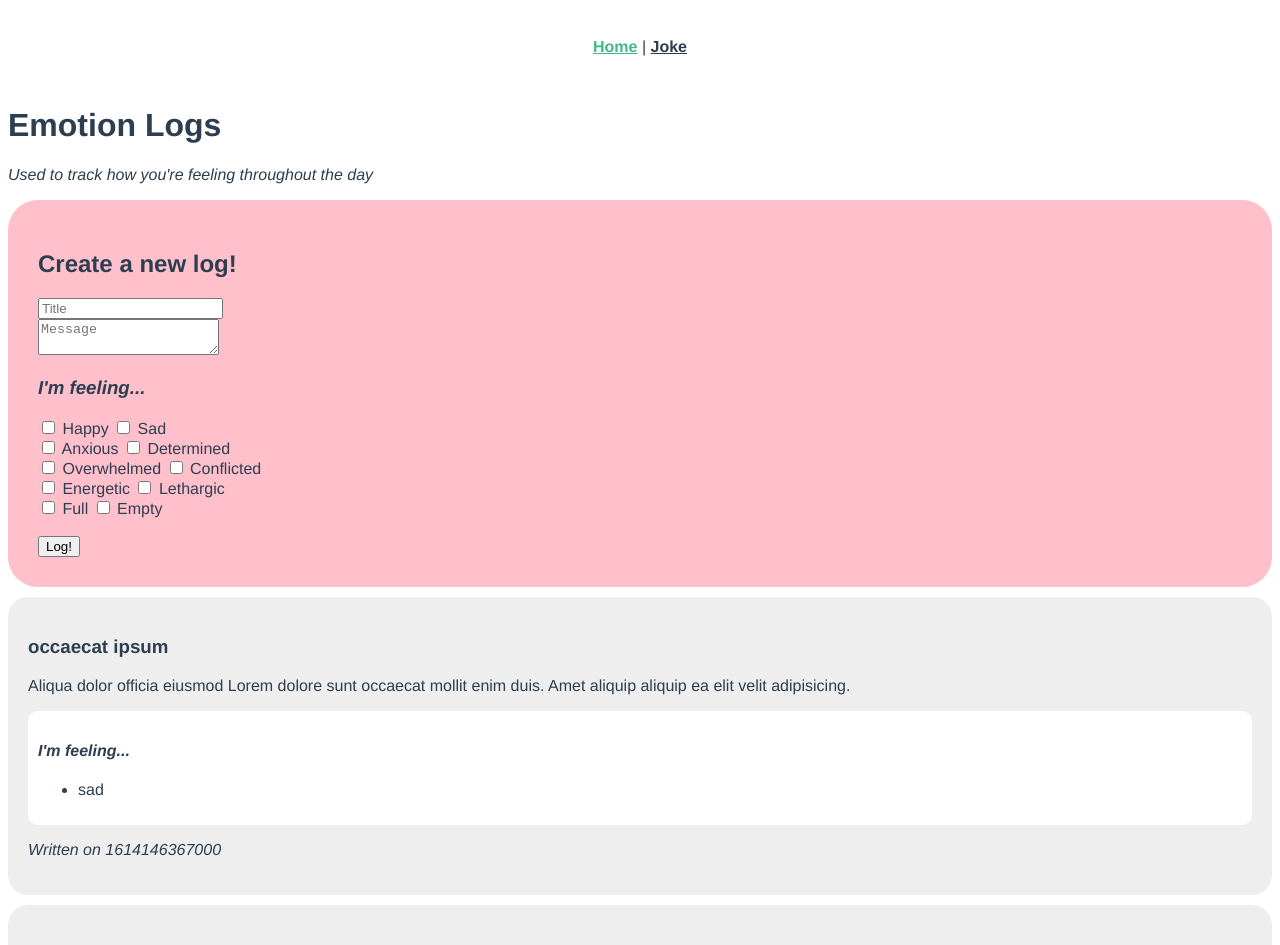
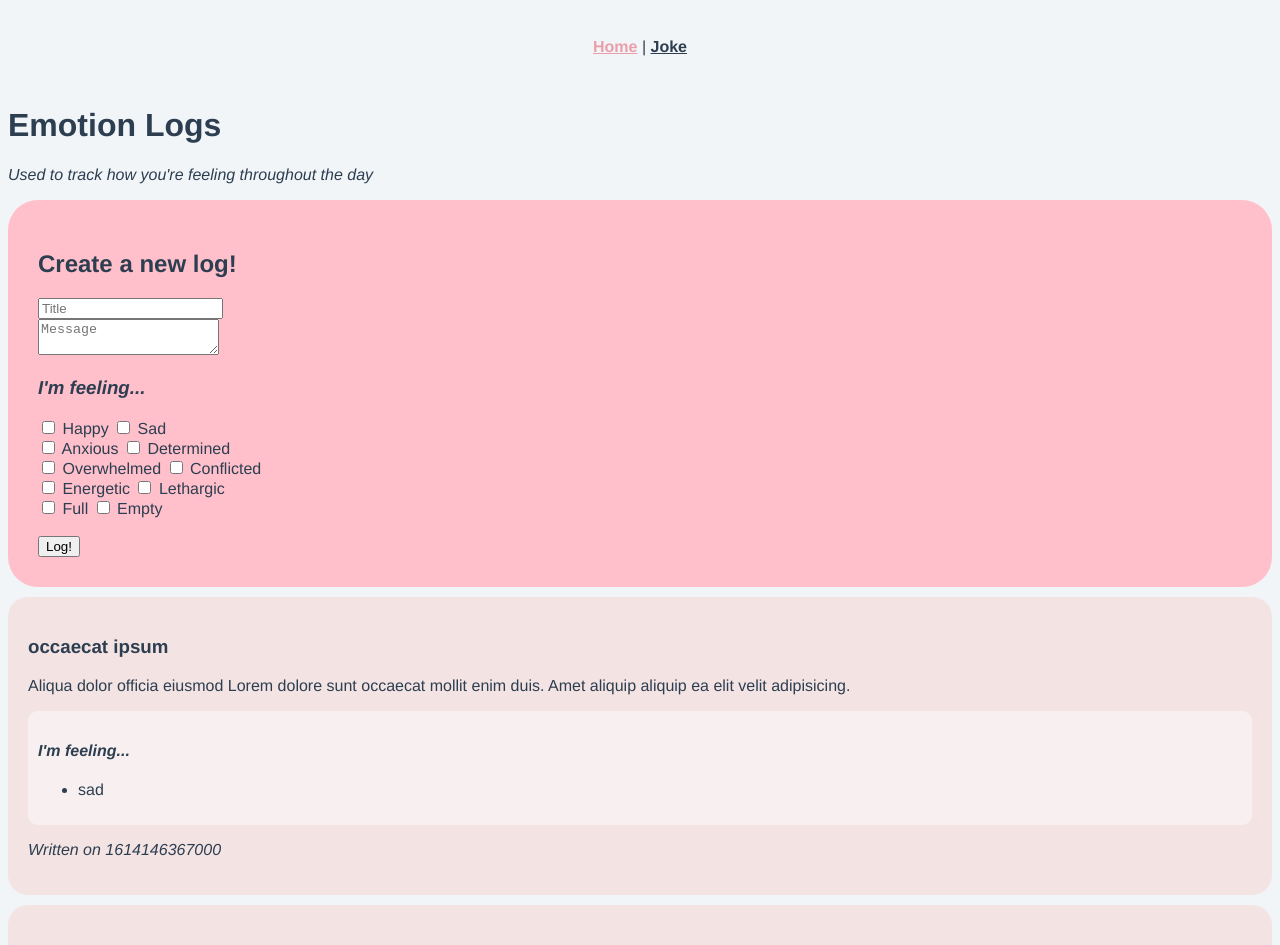
Before and after one commit to BrodyRas/creative-project-3, a Vue app: page / in a window 1280 px wide. Shown: the top 945 px of the page. Built offline with nearby package versions, Linux system fonts and the light colour scheme.

Commit message:
minor color work

```diff
--- a/src/App.vue
+++ b/src/App.vue
@@ -20,6 +20,9 @@
 </template>
 
 <style>
+body{
+  background-color: rgb(241, 245, 248);
+}
 #app {
   font-family: Avenir, Helvetica, Arial, sans-serif;
   -webkit-font-smoothing: antialiased;
@@ -39,7 +42,7 @@
 }
 
 #nav a.router-link-exact-active {
-  color: #42b983;
+  color: rgb(233, 159, 171);
 }
 
 #footer-link {
--- a/src/components/LogCard.vue
+++ b/src/components/LogCard.vue
@@ -30,7 +30,7 @@ export default {
 
 <style scoped>
 .log-card {
-  background-color: #eee;
+  background-color: rgb(243, 227, 227);
   /* border: 1px solid #f00; */
   border-radius: 20px;
   padding: 20px;
@@ -38,7 +38,7 @@ export default {
 }
 
 .feeling-card {
-  background-color: #fff;
+  background-color: rgb(248, 240, 240);
   border-radius: 10px;
   padding: 10px;
 }
```
